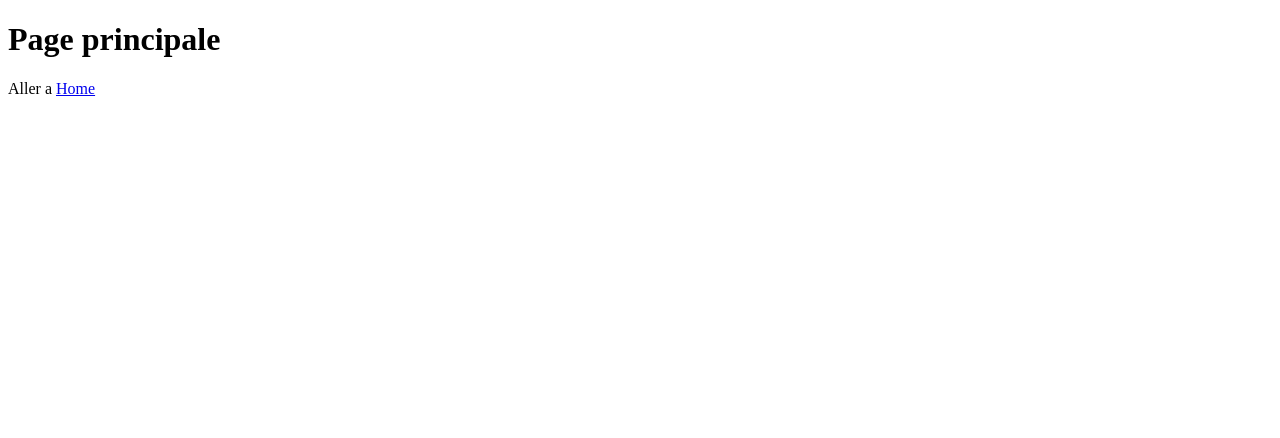
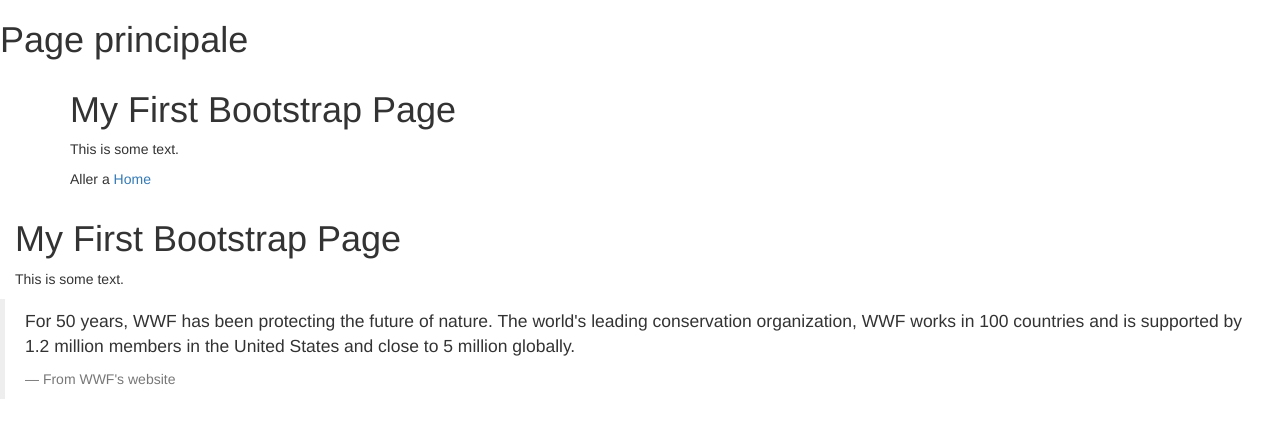
Before and after one commit to gothraven/Survey-Website, a PHP site: page / in a window 1280 px wide. Shown: the top 438 px of the page. Run offline with PHP 8.4, Linux system fonts and the light colour scheme.

Commit message:
first commit

```diff
--- a/header.php
+++ b/header.php
@@ -3,21 +3,21 @@
 <html>
 
 <head>
-<meta charset="utf-8"/>
-<meta http-equiv="X-UA-Compatible" content="IE=edge">
-<meta name="viewport" content="width=device-width, initial-scale=1">
+    <meta charset="utf-8" />
+    <meta http-equiv="X-UA-Compatible" content="IE=edge">
+    <meta name="viewport" content="width=device-width, initial-scale=1">
+    <!-- Latest compiled and minified CSS -->
+    <link rel="stylesheet" href="https://maxcdn.bootstrapcdn.com/bootstrap/3.3.7/css/bootstrap.min.css" integrity="sha384-BVYiiSIFeK1dGmJRAkycuHAHRg32OmUcww7on3RYdg4Va+PmSTsz/K68vbdEjh4u" crossorigin="anonymous">
 
-<title><?= $title??"" ?></title>
+    <!-- Optional theme -->
+    <link rel="stylesheet" href="https://maxcdn.bootstrapcdn.com/bootstrap/3.3.7/css/bootstrap-theme.min.css" integrity="sha384-rHyoN1iRsVXV4nD0JutlnGaslCJuC7uwjduW9SVrLvRYooPp2bWYgmgJQIXwl/Sp" crossorigin="anonymous">
 
-    <style>
-        .center { text-align: center }
-        .center table {margin-left:auto; margin-right:auto;}
-        .left {text-align: right}
-        .right {text-align: left}
-        body {background-color: #DEDEDE}
-        .error {color: red;}
-    </style>
+    <!-- Latest compiled and minified JavaScript -->
+    <script src="https://maxcdn.bootstrapcdn.com/bootstrap/3.3.7/js/bootstrap.min.js" integrity="sha384-Tc5IQib027qvyjSMfHjOMaLkfuWVxZxUPnCJA7l2mCWNIpG9mGCD8wGNIcPD7Txa" crossorigin="anonymous"></script>
 
+    <title>
+        <?= $title??"" ?>
+    </title>
 
 </head>
 
--- a/home.php
+++ b/home.php
@@ -10,7 +10,9 @@ include("header.php");
 
 <?php
 
-echo "<p> Hello " . $idm->getIdentity().". Your uid is: ". $idm->getUid() .". Your role is: ".$idm->getRole()."</p>";
+echo "Hello " . $idm->getIdentity().". Your uid is: ". $idm->getUid() .". Your role is: ".$idm->getRole();
+
+//echo "Escaped values: ".$e_($ci->idm->getIdentity());
 
 
 include("footer.php");
--- a/index.php
+++ b/index.php
@@ -1,12 +1,22 @@
-<!DOCTYPE html>
-<html>
-<head>
-    <title>Root page</title>
-</head>
-<body>
-<h1>Page principale</h1>
-<p>Aller a <a href="home.php">Home</a></p>
+<?php
+$title = 'Welcome page';
+include("header.php");
+    ?>
 
-</body>
-
-</html>
+    <h1>Page principale</h1>
+    <div class="container">
+        <h1>My First Bootstrap Page</h1>
+        <p>This is some text.</p>
+        <p>Aller a <a href="home.php">Home</a></p>
+    </div>
+    <div class="container-fluid">
+        <h1>My First Bootstrap Page</h1>
+        <p>This is some text.</p>
+    </div>
+    <blockquote>
+        <p>For 50 years, WWF has been protecting the future of nature. The world's leading conservation organization, WWF works in 100 countries and is supported by 1.2 million members in the United States and close to 5 million globally.</p>
+        <footer>From WWF's website</footer>
+    </blockquote>
+    <?php
+include("footer.php");
+?>
--- a/login_form.php
+++ b/login_form.php
@@ -17,7 +17,7 @@ echo "<p class=\"error\">".($error??"")."</p>";
                                    required value="<?= $data['login']??"" ?>"></td>
                             </tr>
                             <tr>
-                            <td><label for="inputMDP" class="control-label">Password</label></td>
+                            <td><label for="inputMDP" class="control-label">MDP</label></td>
                             <td><input type="password" name="password" size="20" class="form-control" required id="inputMDP"
                                    placeholder="Mot de passe"></td>
                             </tr>
--- a/produit_list.php
+++ /dev/null
@@ -1,6 +0,0 @@
-<?php
-
-
-
-
- ?>
```
Also changed, not shown: auth/config.php (+4 -4 lines), db_config.php (+1 -31 lines).
